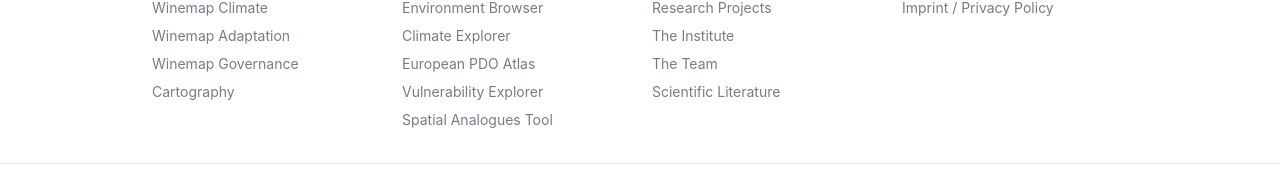
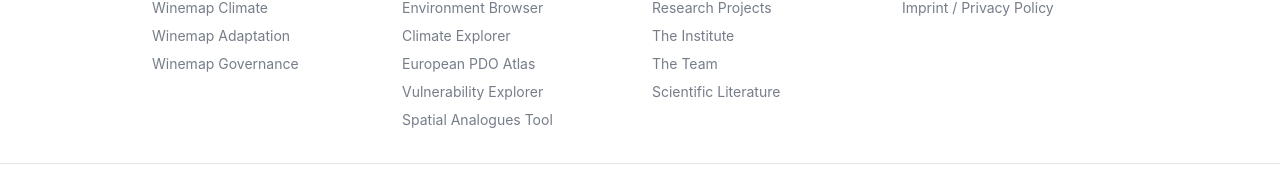
Before and after one commit to Eurac-Research/winemap, a Next.js app: page / in a window 1280 px wide. Shown: the part 2798-2967 px from the top of the page. Built offline with nearby package versions, Linux system fonts and the light colour scheme.

Commit message:
move environment browser location to map-applications folder

```diff
--- a/src/app/components/ConditionalFooter.tsx
+++ b/src/app/components/ConditionalFooter.tsx
@@ -8,7 +8,6 @@ const MAP_ROUTE_PREFIXES = [
   "/legal",
   "/adaptation",
   "/climate-environment",
-  "/cartography",
   "/map-applications",
 ]
 
--- a/src/app/components/Footer.tsx
+++ b/src/app/components/Footer.tsx
@@ -23,11 +23,6 @@ export default function Footer() {
                   </Link>
                 </li>
               ))}
-              <li>
-                <Link href="/cartography" className="text-sm transition-colors text-[color:var(--text-muted)] hover:text-[color:var(--text-strong)]">
-                  Cartography
-                </Link>
-              </li>
             </ul>
           </div>
 
--- a/src/app/components/map-applications/mapApplications.tsx
+++ b/src/app/components/map-applications/mapApplications.tsx
@@ -13,7 +13,7 @@ export const mapApplications: MapApplication[] = [
     title: "Environment Browser",
     description:
       "Access all map layers in one unified interface. Toggle layers, organize by scale or category, and explore detailed geospatial information.",
-    href: "/cartography",
+    href: "/map-applications/environment-browser",
     icon: <MapIcon className="w-5 h-5 text-[color:var(--text-strong)]" aria-hidden="true" />,
   },
   {
```
Also changed, not shown: src/app/map-applications/environment-browser/page.tsx (renamed from src/app/cartography/page.tsx).
